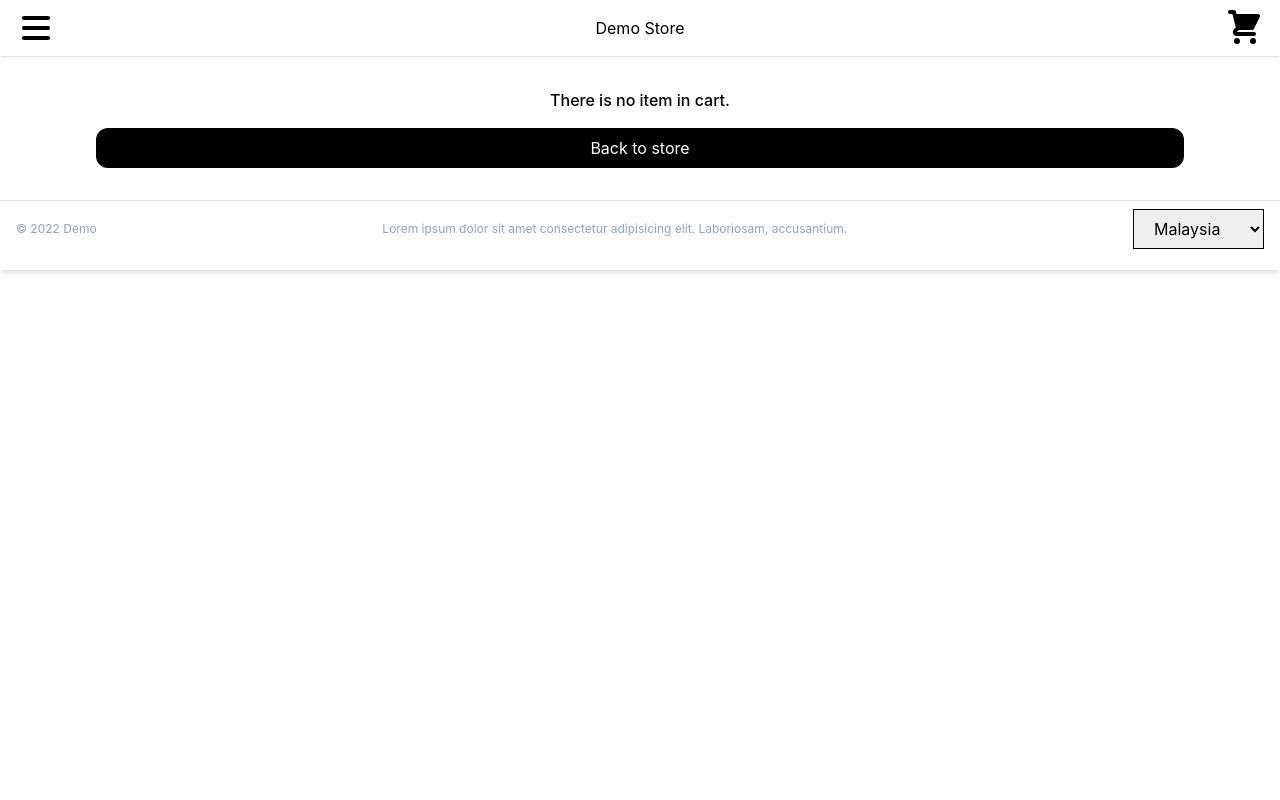
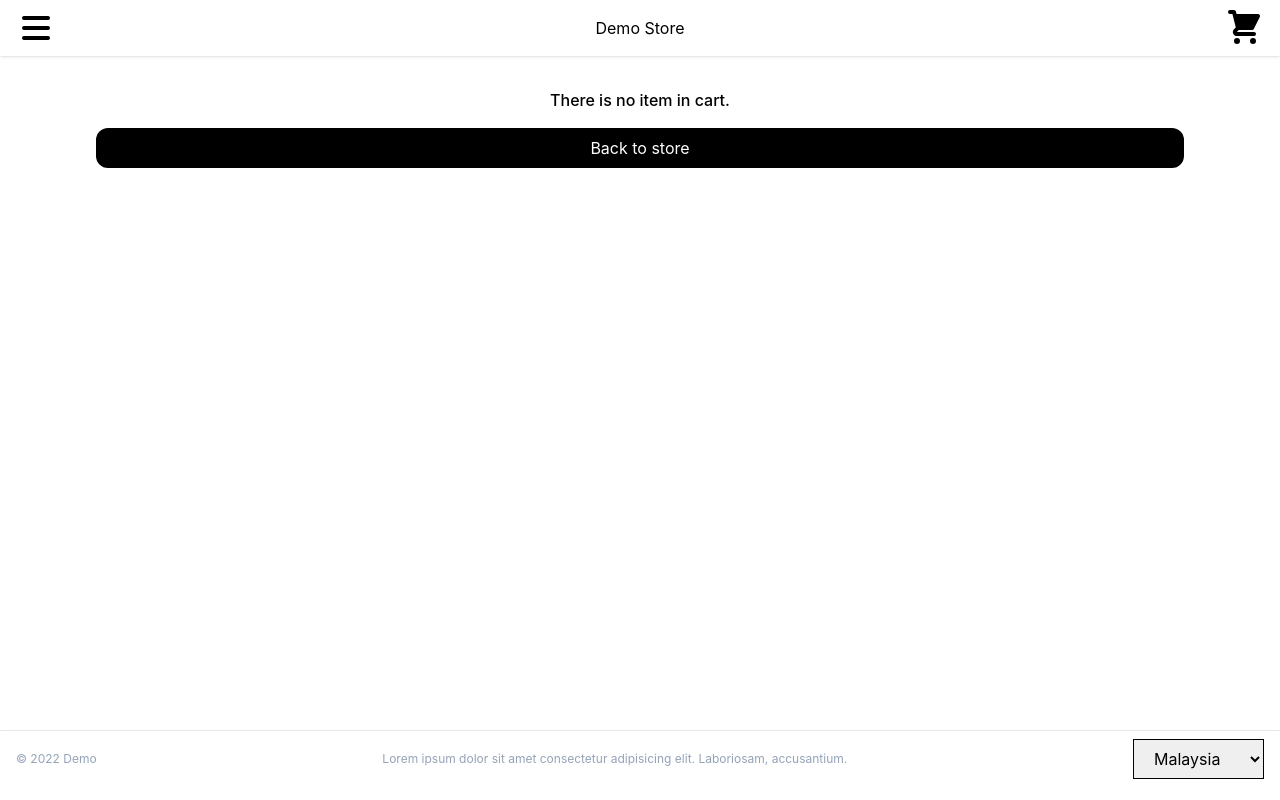
Before and after one commit to kaisian97/demo-ablr, a React (Create React App) app: page /cart in a window 1280 px wide. Built offline with nearby package versions, Linux system fonts and the light colour scheme.

Commit message:
Fix style

```diff
--- a/src/layouts/BaseLayout/index.tsx
+++ b/src/layouts/BaseLayout/index.tsx
@@ -6,7 +6,7 @@ type BaseLayoutProps = {};
 
 const BaseLayout = ({ children }: PropsWithChildren<BaseLayoutProps>) => {
   return (
-    <div className="max-w-screen-2xl m-auto flex flex-col h-full">
+    <div className="max-w-screen-2xl m-auto flex flex-col min-h-screen">
       <NavBar />
       <div className="p-8 flex-1">{children}</div>
       <Footer />
```
